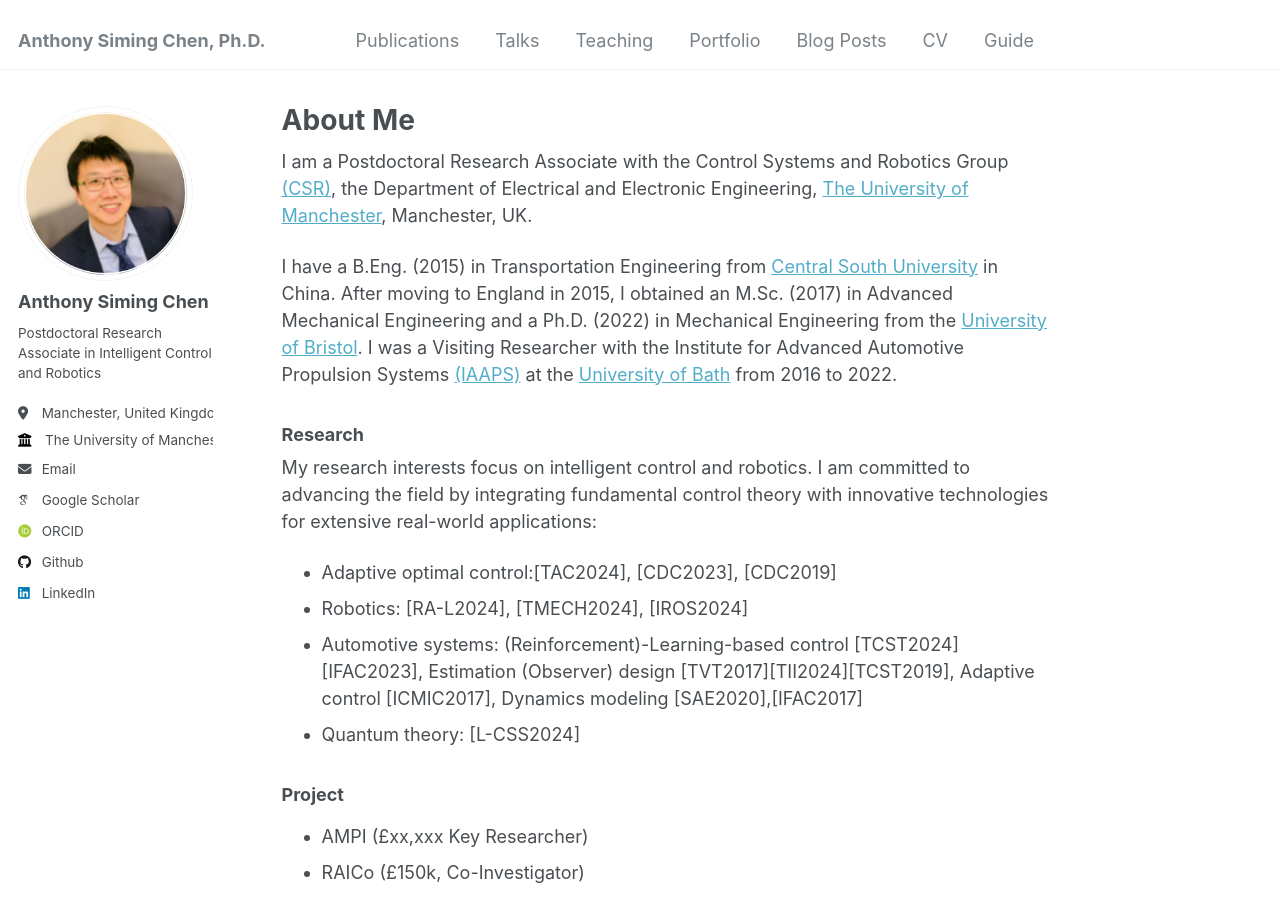
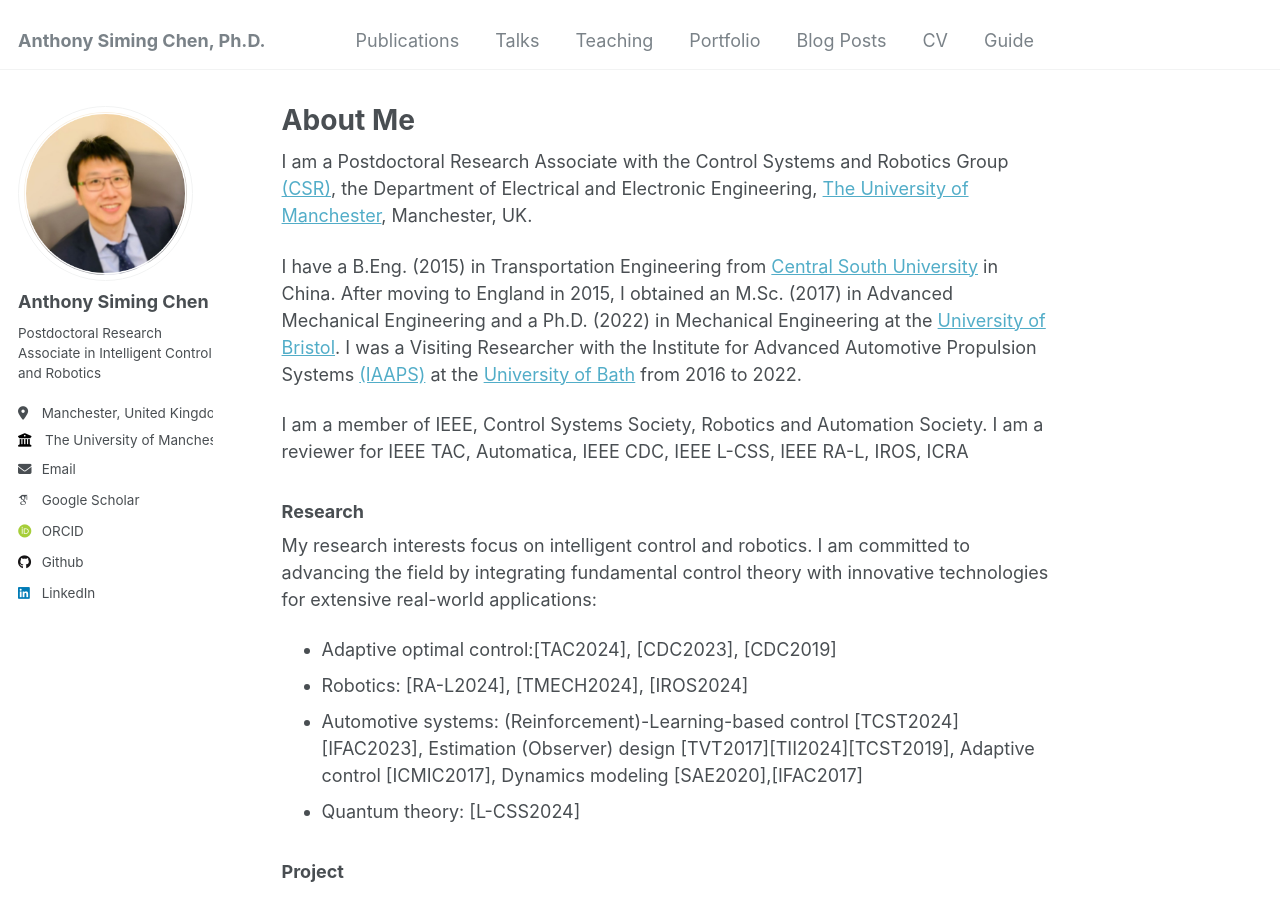
Before and after one commit to Anthony-S-Chen/Anthony-S-Chen.github.io, a Jekyll site: the page built from _pages/about.md, in a window 1280 px wide and 900 px high. Built offline with Jekyll 4.4.1, drawn with Linux system fonts in a browser that asks for light colours; some web fonts are replaced.

Commit message:
Update about.md

```diff
--- a/_pages/about.md
+++ b/_pages/about.md
@@ -9,7 +9,9 @@ redirect_from:
 
 I am a Postdoctoral Research Associate with the Control Systems and Robotics Group [(CSR)](https://uom-csrgroup.uk/), the Department of Electrical and Electronic Engineering, [The University of Manchester](https://www.manchester.ac.uk), Manchester, UK.
 
-I have a B.Eng. (2015) in Transportation Engineering from [Central South University](https://www.csu.edu.cn/) in China. After moving to England in 2015, I obtained an M.Sc. (2017) in Advanced Mechanical Engineering and a Ph.D. (2022) in Mechanical Engineering from the [University of Bristol](https://www.bristol.ac.uk/). I was a Visiting Researcher with the Institute for Advanced Automotive Propulsion Systems [(IAAPS)](https://iaaps.co.uk/) at the [University of Bath](https://www.bath.ac.uk/) from 2016 to 2022.
+I have a B.Eng. (2015) in Transportation Engineering from [Central South University](https://www.csu.edu.cn/) in China. After moving to England in 2015, I obtained an M.Sc. (2017) in Advanced Mechanical Engineering and a Ph.D. (2022) in Mechanical Engineering at the [University of Bristol](https://www.bristol.ac.uk/). I was a Visiting Researcher with the Institute for Advanced Automotive Propulsion Systems [(IAAPS)](https://iaaps.co.uk/) at the [University of Bath](https://www.bath.ac.uk/) from 2016 to 2022.
+
+I am a member of IEEE, Control Systems Society, Robotics and Automation Society. I am a reviewer for IEEE TAC, Automatica, IEEE CDC, IEEE L-CSS, IEEE RA-L, IROS, ICRA
 
 ### Research
 
```
